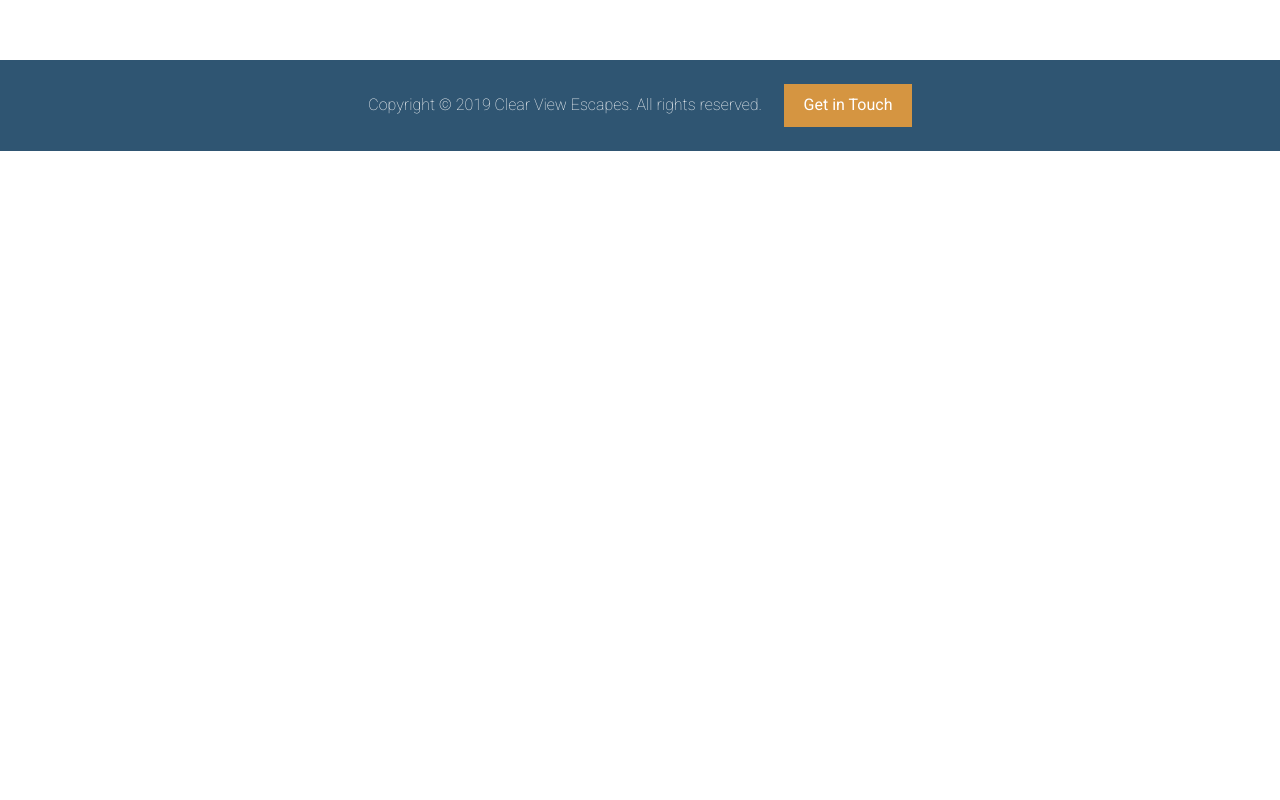
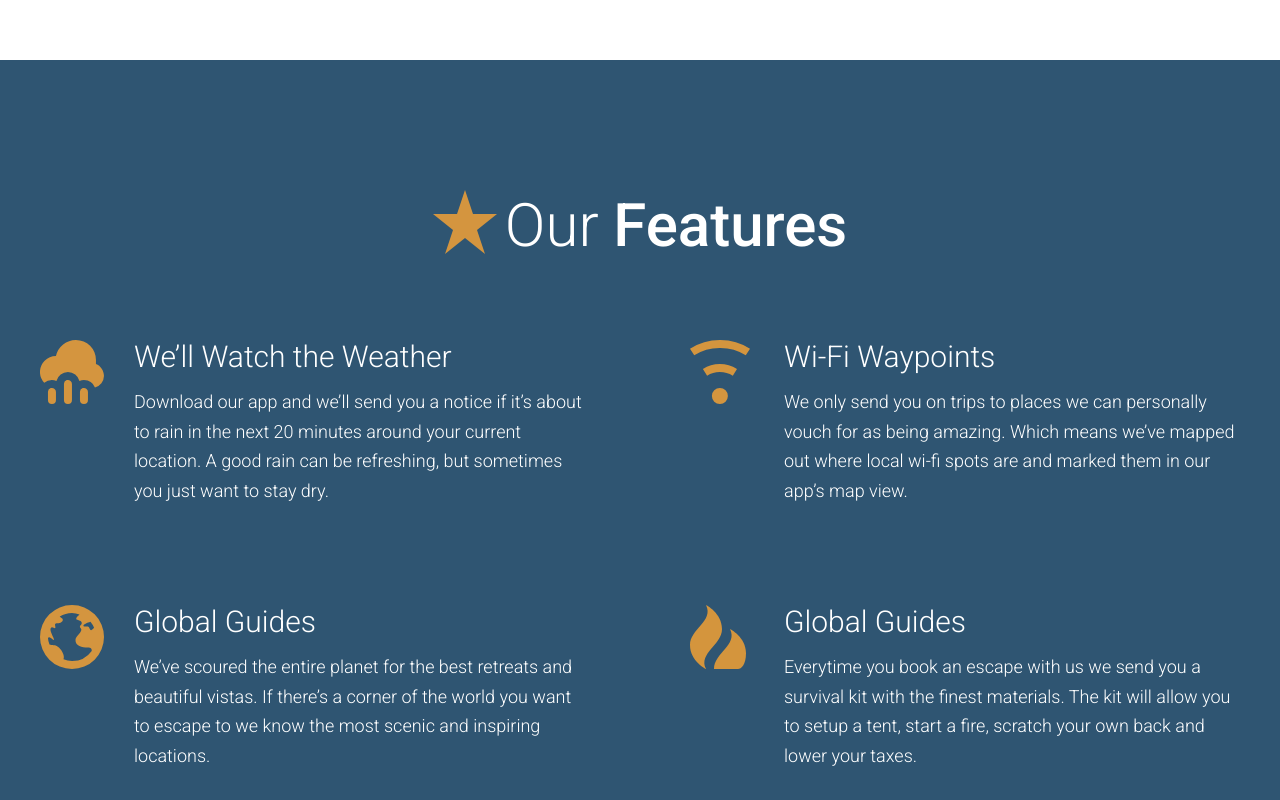
Before and after one commit to nva12/react-travel-site, a React (Create React App) app: page / in a window 1280 px wide. Shown: the part 1960-2760 px from the top of the page. Before the commit the page ends 2111 px from the top, so only its background shows below. Built offline with nearby package versions, Linux system fonts and the light colour scheme.

Commit message:
complete Our Features section

```diff
--- a/src/App.js
+++ b/src/App.js
@@ -5,6 +5,7 @@ import LargeHero from './components/LargeHero';
 import OurBeginning from './components/OurBeginning';
 import SiteHeader from './components/SiteHeader';
 import SiteFooter from './components/SiteFooter';
+import OurFeatures from './components/OurFeatures';
 
 function App() {
   return (
@@ -13,6 +14,7 @@ function App() {
       <SiteHeader />
       <LargeHero />
       <OurBeginning />
+      <OurFeatures />
       <SiteFooter />
     </Fragment>
   );
--- /dev/null
+++ b/src/components/FeatureItem.js
@@ -0,0 +1,41 @@
+import React from 'react';
+import styled from 'styled-components';
+import { respondTo } from '../styles/mixins';
+import GenericContentContainer from './GenericContentContainer';
+
+const FeatureContainer = styled.div`
+  position: relative;
+  padding-bottom: 2.5rem;
+
+  ${respondTo.sm`padding-left: 94px;`}
+
+  img {
+    display: block;
+    margin: 0 auto;
+
+    ${respondTo.sm`
+      position: absolute;
+      left: 0;`}
+  }
+
+  h3 {
+    font-size: 1.6rem;
+    font-weight: 300;
+    margin-top: 0.7em;
+    margin-bottom: 0.8rem;
+    text-align: center;
+
+    ${respondTo.sm`
+      margin-top: 1em;
+      font-size: 1.875rem;
+      text-align: left;`}
+  }
+`;
+
+const FeatureItem = ({ ...props }) => (
+  <FeatureContainer>
+    <GenericContentContainer>{props.children}</GenericContentContainer>
+  </FeatureContainer>
+);
+
+export default FeatureItem;
--- /dev/null
+++ b/src/components/OurFeatures.js
@@ -0,0 +1,63 @@
+import React from 'react';
+import PageSection from './PageSection';
+import Wrapper from './Wrapper';
+import Row from './Row';
+import Column from './Column';
+import SectionTitle from './SectionTitle';
+import FeatureItem from './FeatureItem';
+
+const OurFeatures = () => (
+  <PageSection hasBlueBg id={'features'}>
+    <Wrapper>
+      <SectionTitle>
+        <img src={require('../images/icons/star.svg')} alt={'icon'} />
+        Our <strong>Features</strong>
+      </SectionTitle>
+      <Row guttersLarge>
+        <Column col6Md>
+          <FeatureItem>
+            <img src={require('../images/icons/rain.svg')} alt="icon" />
+            <h3>We&rsquo;ll Watch the Weather</h3>
+            <p>
+              Download our app and we&rsquo;ll send you a notice if it&rsquo;s
+              about to rain in the next 20 minutes around your current location.
+              A good rain can be refreshing, but sometimes you just want to stay
+              dry.
+            </p>
+          </FeatureItem>
+          <FeatureItem>
+            <img src={require('../images/icons/globe.svg')} alt="icon" />
+            <h3>Global Guides</h3>
+            <p>
+              We&rsquo;ve scoured the entire planet for the best retreats and
+              beautiful vistas. If there&rsquo;s a corner of the world you want
+              to escape to we know the most scenic and inspiring locations.
+            </p>
+          </FeatureItem>
+        </Column>
+        <Column col6Md>
+          <FeatureItem>
+            <img src={require('../images/icons/wifi.svg')} alt="icon" />
+            <h3>Wi-Fi Waypoints</h3>
+            <p>
+              We only send you on trips to places we can personally vouch for as
+              being amazing. Which means we&rsquo;ve mapped out where local
+              wi-fi spots are and marked them in our app&rsquo;s map view.
+            </p>
+          </FeatureItem>
+          <FeatureItem>
+            <img src={require('../images/icons/fire.svg')} alt="icon" />
+            <h3>Global Guides</h3>
+            <p>
+              Everytime you book an escape with us we send you a survival kit
+              with the finest materials. The kit will allow you to setup a tent,
+              start a fire, scratch your own back and lower your taxes.
+            </p>
+          </FeatureItem>
+        </Column>
+      </Row>
+    </Wrapper>
+  </PageSection>
+);
+
+export default OurFeatures;
--- a/src/components/Row.js
+++ b/src/components/Row.js
@@ -11,7 +11,7 @@ const RowContainer = styled.div`
       padding-top: 80px;
     `}
 
-${(props) =>
+  ${(props) =>
     props.gutters &&
     css`
       margin-right: -65px;
@@ -19,13 +19,38 @@ ${(props) =>
       & > div {
         padding-right: 65px;
       }
-    `} /* add styles for gutters small and large if it works like this */
+    `}
+
+  ${(props) =>
+    props.guttersSmall &&
+    css`
+      margin-right: -45px;
+
+      & > div {
+        padding-right: 45px;
+      }
+    `}
+
+  ${(props) =>
+    props.guttersLarge &&
+    css`
+      margin-right: -100px;
+
+      & > div {
+        padding-right: 100px;
+      }
+    `}
 `;
 
 const Row = ({ ...props }) => {
-  const { paddingTop, gutters } = props;
+  const { paddingTop, gutters, guttersSmall, guttersLarge } = props;
   return (
-    <RowContainer paddingTop={paddingTop} gutters={gutters}>
+    <RowContainer
+      paddingTop={paddingTop}
+      gutters={gutters}
+      guttersSmall={guttersSmall}
+      guttersLarge={guttersLarge}
+    >
       {props.children}
     </RowContainer>
   );
--- /dev/null
+++ b/src/components/SectionTitle.js
@@ -0,0 +1,56 @@
+import React from 'react';
+import styled, { css } from 'styled-components';
+import { palette } from '../styles/variables';
+import { respondTo } from '../styles/mixins';
+
+const TitleContainer = styled.h2`
+  font-size: 2.55rem;
+  font-weight: 300;
+  text-align: center;
+
+  ${respondTo.sm`font-size: 3.75rem;`}
+
+  strong {
+    font-weight: 500;
+  }
+
+  img {
+    display: block;
+    margin-left: auto;
+    margin-right: auto;
+    margin-bottom: 0.6rem;
+
+    ${respondTo.sm`
+    position: relative;
+    top: 8px;
+    margin-right: 0.5rem;
+    margin-left: 0;
+    margin-bottom: 0;
+    display: inline-block;
+  `}
+  }
+
+  ${(props) =>
+    props.primary &&
+    css`
+      color: ${palette.primary.blue};
+    `}
+
+  ${(props) =>
+    props.lessMargin &&
+    css`
+      margin-bottom: 1.3rem;
+      margin-top: 0;
+    `}
+`;
+
+const SectionTitle = ({ ...props }) => {
+  const { primary, lessMargin } = props;
+  return (
+    <TitleContainer primary={primary} lessMargin={lessMargin}>
+      {props.children}
+    </TitleContainer>
+  );
+};
+
+export default SectionTitle;
```
